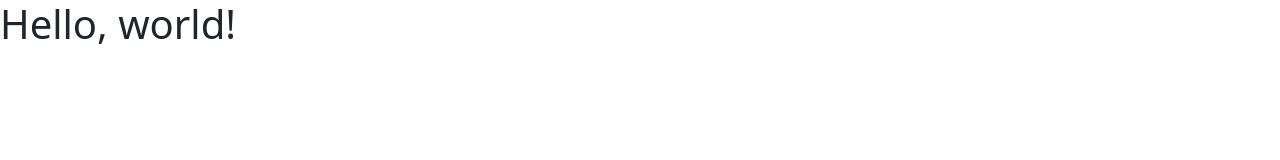
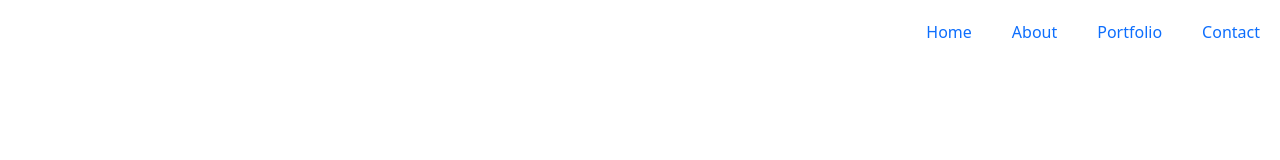
Before and after one commit to PatrickDavidson1985/bootstrap-boilerplate, a plain HTML site: page project/index.html in a window 1280 px wide. Drawn offline with nearby package versions, Linux system fonts and the light colour scheme; files that its build step writes are made by us from their sources.

Commit message:
responsive nav bar

```diff
--- a/project/CSS/style.css
+++ b/project/CSS/style.css
@@ -0,0 +1,34 @@
+a {
+    text-decoration: none;
+}
+
+ul, li{
+    list-style-type: none;
+    padding: 0px;
+}
+
+li {
+    padding: 20px;
+}
+
+.nav-mjv{
+    display:flex;
+    flex-direction: column;
+    align-items: center;
+}
+
+@media  screen and (min-width: 700px) {
+    .nav-mjv {
+       flex-direction: row;
+       justify-content: space-around;
+    }
+
+}
+
+@media screen and (min-width: 1200px) {
+    .nav-mjv {
+        flex-direction: row;
+        justify-content: flex-end;
+    }
+
+}
--- a/project/index.html
+++ b/project/index.html
@@ -7,13 +7,25 @@
 
     <!-- Bootstrap CSS -->
     <link href="https://cdn.jsdelivr.net/npm/bootstrap@5.1.3/dist/css/bootstrap.min.css" rel="stylesheet" integrity="sha384-1BmE4kWBq78iYhFldvKuhfTAU6auU8tT94WrHftjDbrCEXSU1oBoqyl2QvZ6jIW3" crossorigin="anonymous">
-    <link rel="stylesheet" href="style.css">
+    <link rel="stylesheet" href="css/style.css">
     <title>Hello, world!</title>
   </head>
   <body>
-    <h1>Hello, world!</h1>
 
-    <!-- Optional JavaScript; choose one of the two! -->
+
+
+
+
+    <ul class="nav-mjv">
+      <li><a href="#">Home</a></li>
+      <li><a href="#">About</a></li>
+      <li><a href="#">Portfolio</a></li>
+      <li><a href="#">Contact</a></li>
+    </ul>
+
+
+
+     <!-- Optional JavaScript; choose one of the two! -->
 
     <!-- Option 1: Bootstrap Bundle with Popper -->
     <script src="https://cdn.jsdelivr.net/npm/bootstrap@5.1.3/dist/js/bootstrap.bundle.min.js" integrity="sha384-ka7Sk0Gln4gmtz2MlQnikT1wXgYsOg+OMhuP+IlRH9sENBO0LRn5q+8nbTov4+1p" crossorigin="anonymous"></script>
```
